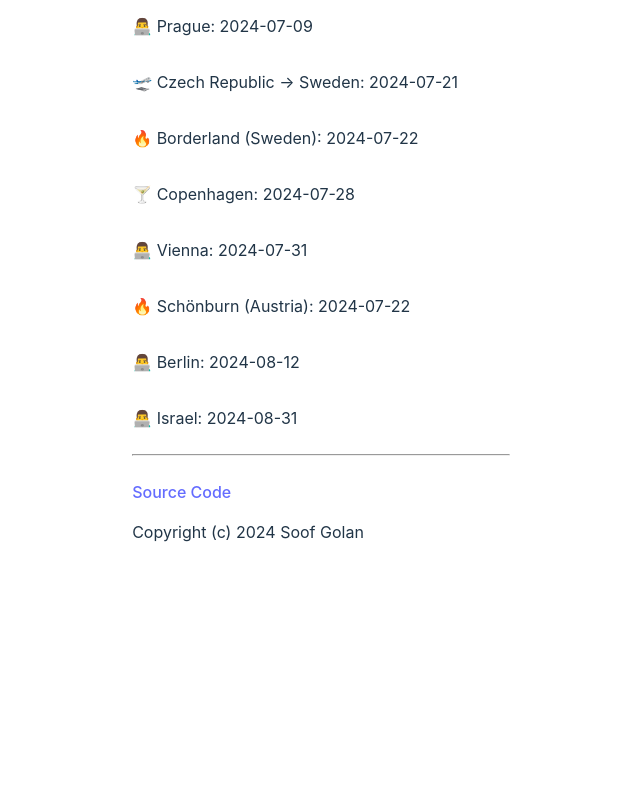
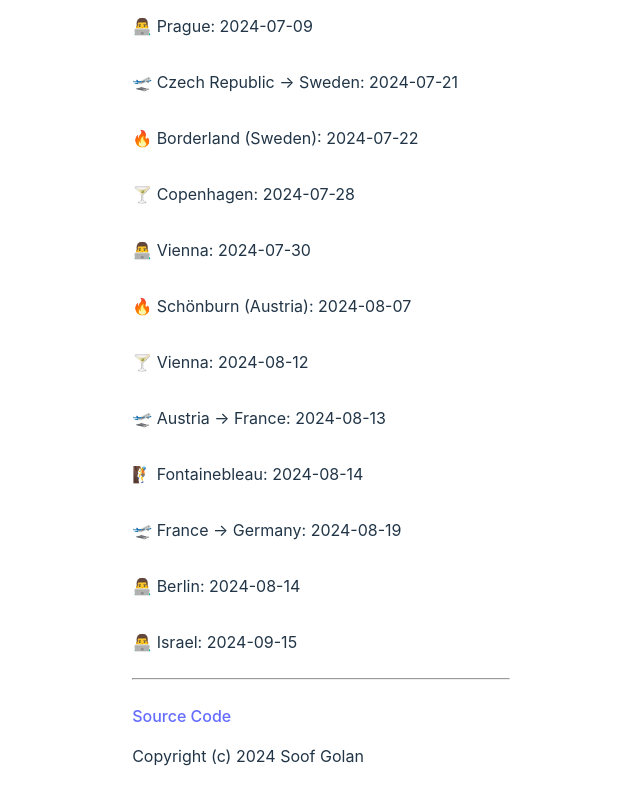
Before and after one commit to soof-golan/whereis.soofgolan.com, a React (Vite) app: page / in a window 1280 px wide. Shown: the part 1138-1938 px from the top of the page, without its empty margins (319-959 px from the left). Before the commit the page ends 1714 px from the top, so only its background shows below. Built offline with nearby package versions, Linux system fonts and the light colour scheme.

Commit message:
update schedule

```diff
--- a/src/App.tsx
+++ b/src/App.tsx
@@ -58,19 +58,35 @@ const schedule: Schedule = [
     },
     {
         location: "👨‍💻 Vienna",
-        date: moment('2024-07-31')
+        date: moment('2024-07-30')
     },
     {
         location: "🔥 Schönburn (Austria)",
-        date: moment('2024-07-22')
+        date: moment('2024-08-07')
+    },
+    {
+        location: "🍸 Vienna",
+        date: moment('2024-08-12')
+    },
+    {
+        location: "🛫 Austria -> France",
+        date: moment('2024-08-13')
+    },
+    {
+        location: "🧗 Fontainebleau",
+        date: moment('2024-08-14')
+    },
+    {
+        location: "🛫 France -> Germany",
+        date: moment('2024-08-19')
     },
     {
         location: "👨‍💻 Berlin",
-        date: moment('2024-08-12')
+        date: moment('2024-08-14')
     },
     {
         location: "👨‍💻 Israel",
-        date: moment('2024-08-31')
+        date: moment('2024-09-15')
     }
 ];
 
```
